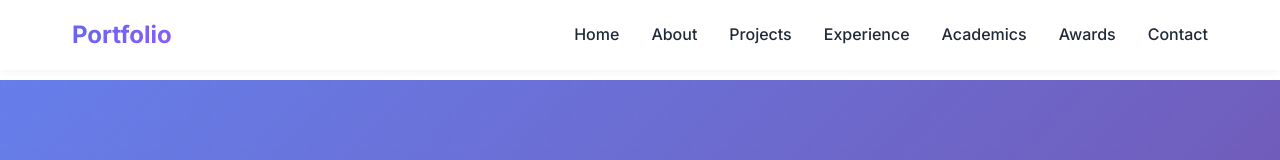
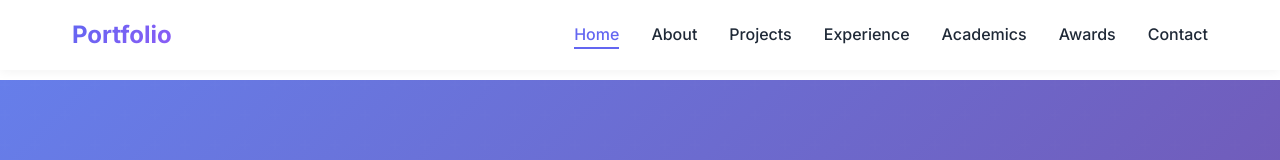
Before and after one commit to Lisa123wang/Portfolio, a Vue app: page / in a window 1280 px wide. Shown: the top 160 px of the page. Built offline with nearby package versions, Linux system fonts and the light colour scheme.

Commit message:
Add active link highlighting to navigation

```diff
--- a/src/components/Navigation.vue
+++ b/src/components/Navigation.vue
@@ -141,6 +141,16 @@ export default {
   width: 100%;
 }
 
+.nav-links a.router-link-active,
+.nav-links a.router-link-exact-active {
+  color: var(--primary-color);
+}
+
+.nav-links a.router-link-active::after,
+.nav-links a.router-link-exact-active::after {
+  width: 100%;
+}
+
 .mobile-menu-btn {
   display: none;
   flex-direction: column;
```
